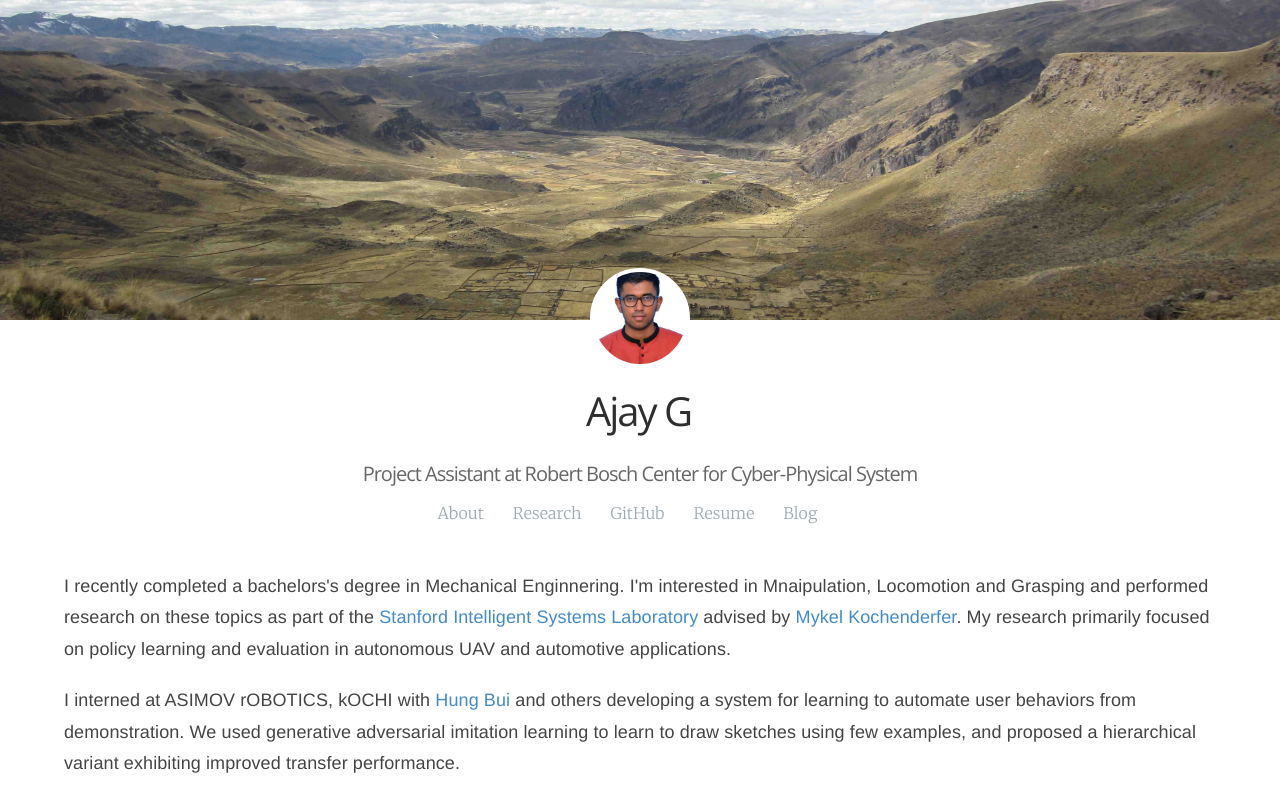
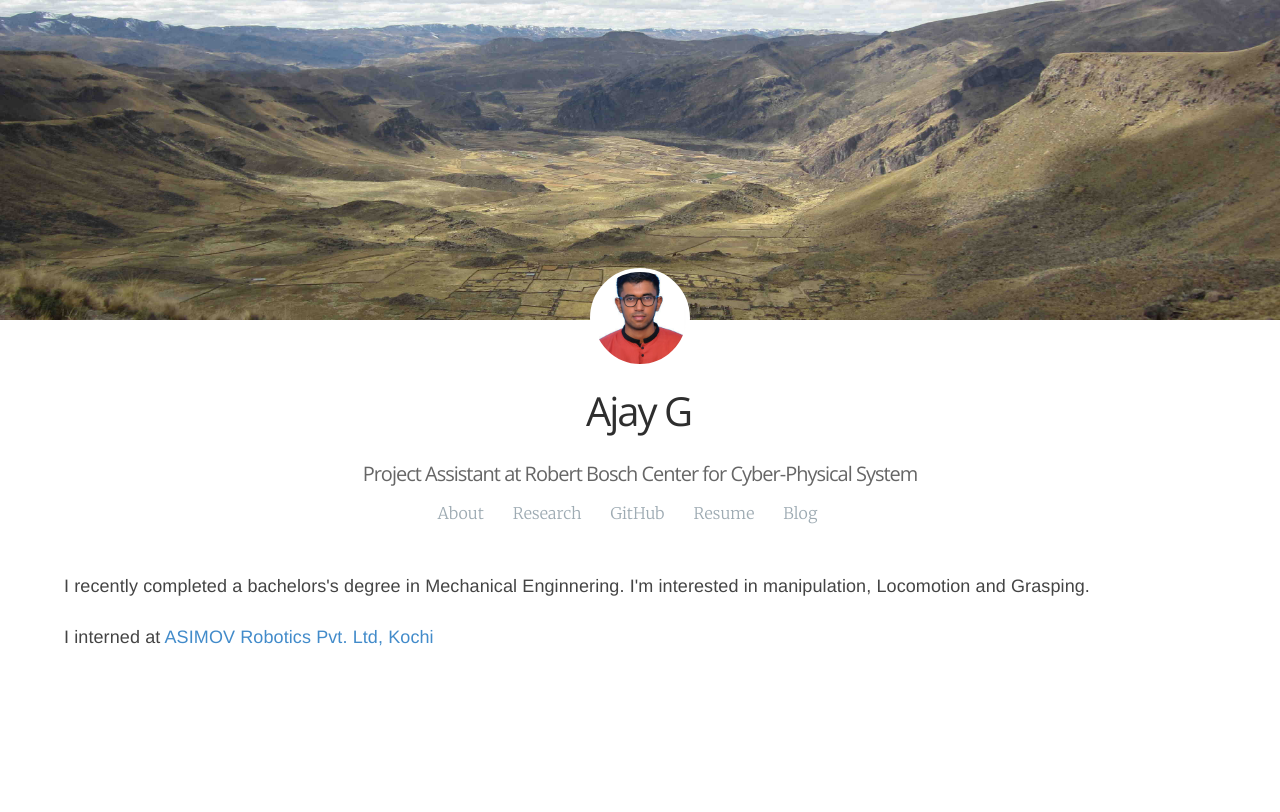
Before and after one commit to ajaygunalan/ajaygunalan.github.io, a Jekyll site: the page built from index.html, in a window 1280 px wide. Shown: the top 812 px of the page. Built offline with Jekyll 4.4.1, drawn with Linux system fonts in a browser that asks for light colours; some web fonts are replaced.

Commit message:
Update main.md

```diff
--- a/_includes/main.md
+++ b/_includes/main.md
@@ -1,6 +1,7 @@
 <p class="about-p">
-I recently completed a bachelors's degree in Mechanical Enginnering. I'm interested in Mnaipulation, Locomotion and Grasping and performed research on these topics as part of the <a href="http://web.stanford.edu/group/sisl/cgi-bin/wordpress/people/" class="md-link">Stanford Intelligent Systems Laboratory</a> advised by <a class="md-link" href="http://mykel.kochenderfer.com/">Mykel Kochenderfer</a>. My research primarily focused on policy learning and evaluation in autonomous UAV and automotive applications.
+I recently completed a bachelors's degree in Mechanical Enginnering. I'm interested in manipulation, Locomotion and Grasping.
 </p>
+
 <p class="about-p">
-I interned at ASIMOV rOBOTICS, kOCHI with <a href="https://www.linkedin.com/in/hung-bui-2a9b244" class="md-link">Hung Bui</a> and others developing a system for learning to automate user behaviors from demonstration. We used generative adversarial imitation learning to learn to draw sketches using few examples, and proposed a hierarchical variant exhibiting improved transfer performance.
+I interned at  <a href="https://www.asimovrobotics.com/" class="md-link"> ASIMOV Robotics Pvt. Ltd, Kochi </a>
 </p>
```
